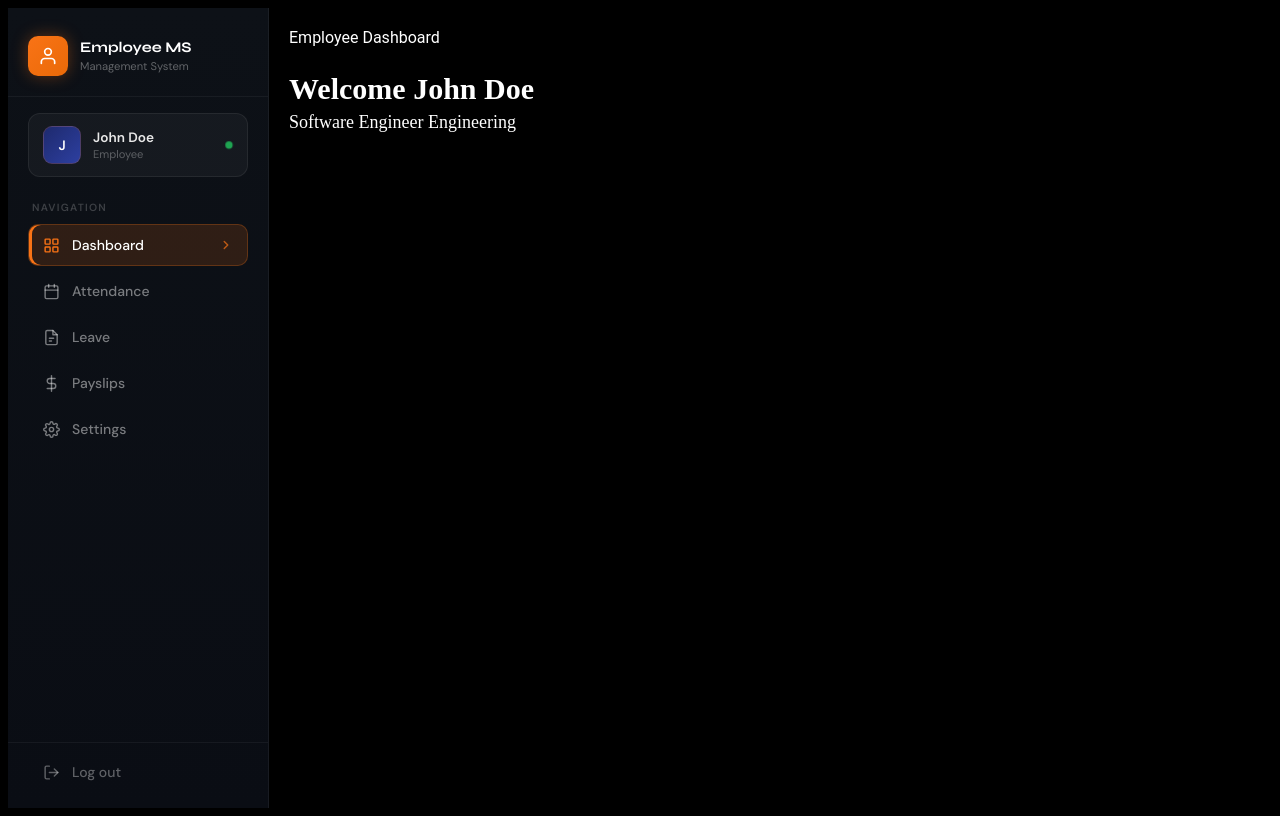
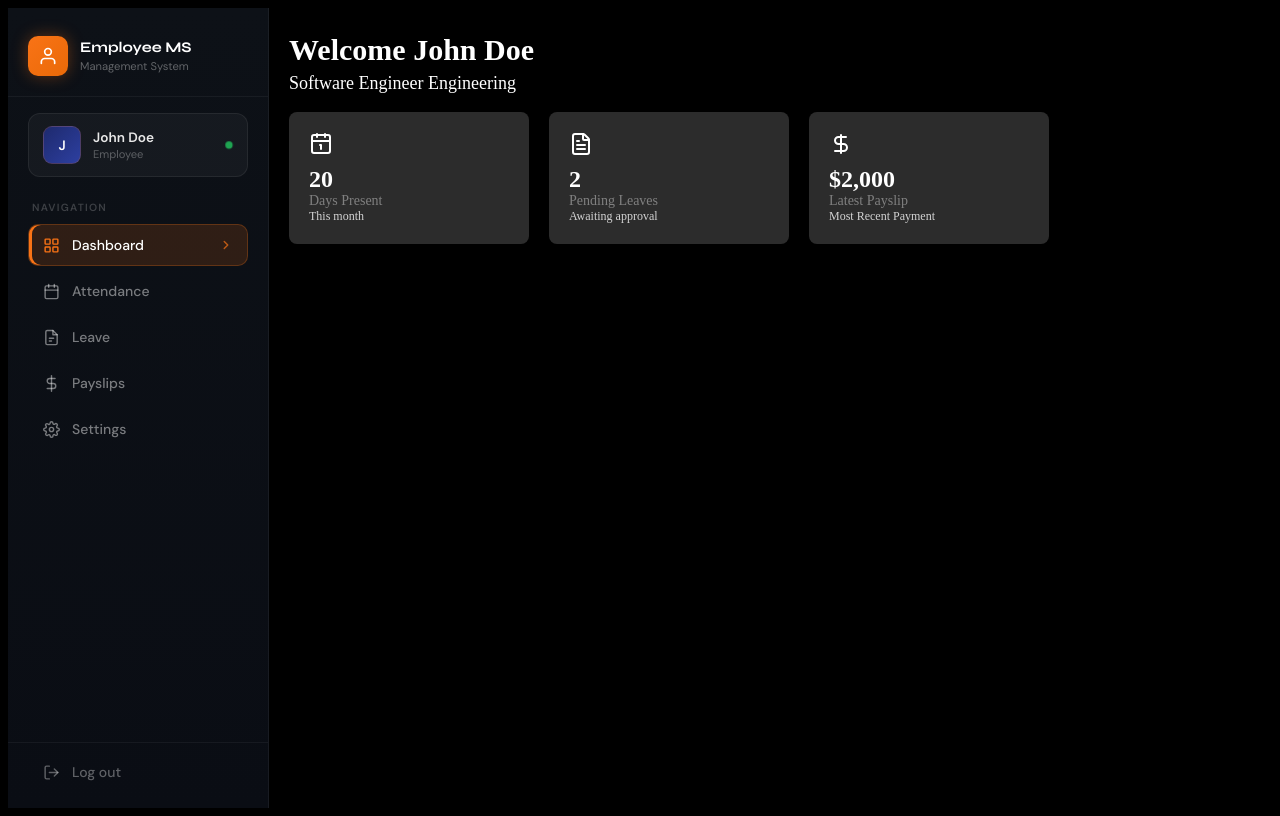
Before and after one commit to aniKet0753/Employee-Management-System, a Next.js app in the folder apps/web/: page /employe/dashboard in a window 1280 px wide. Built offline with nearby package versions, Linux system fonts and the light colour scheme.

Commit message:
dashboard

```diff
--- a/apps/web/app/component/Employdashboard.tsx
+++ b/apps/web/app/component/Employdashboard.tsx
@@ -31,10 +31,19 @@ export default function EmployeeDashboard ({data}: dummyEmployeeDashboardData) {
   ]
   return (
     <div>
-    <div style={{color:"white" , marginLeft:"20px" , marginTop:"20px", fontFamily:"Roboto"}}>Employee Dashboard</div>
     <div style={{paddingLeft: "20px",color: "white", fontFamily: "-moz-initial", }}>
       <h2 style={{ color: "white",  fontSize: "30px", marginBottom:"6px"}}> Welcome {emp?.firstName} {emp?.lastName}</h2>
       <p style={{  color: "white", fontSize: "18px", marginTop:"0px"}}>{emp?.position} {emp?.department || " NO DEPARTMENT "}</p>
+      <div>
+        {card.map((item) => (
+          <div key={item.title} style={{display: "inline-block",gap:"", backgroundColor: "#2c2c2c", borderRadius: "8px", padding: "20px", marginRight: "20px", width: "200px"}}>
+            <div style={{display: "flex", alignItems: "center", marginBottom: "10px"}}>{item.icon}</div>
+            <h3 style={{ color: "white", fontSize: "24px", margin: "0" }}>{item.value}</h3>
+            <p style={{ color: "gray", fontSize: "14px", margin: "0" }}>{item.title}</p>
+            <p style={{ color: "lightgray", fontSize: "12px", margin: "0" }}>{item.subtitle}</p>
+          </div>
+        ))}
+      </div>
     </div>
     </div>
 
```
